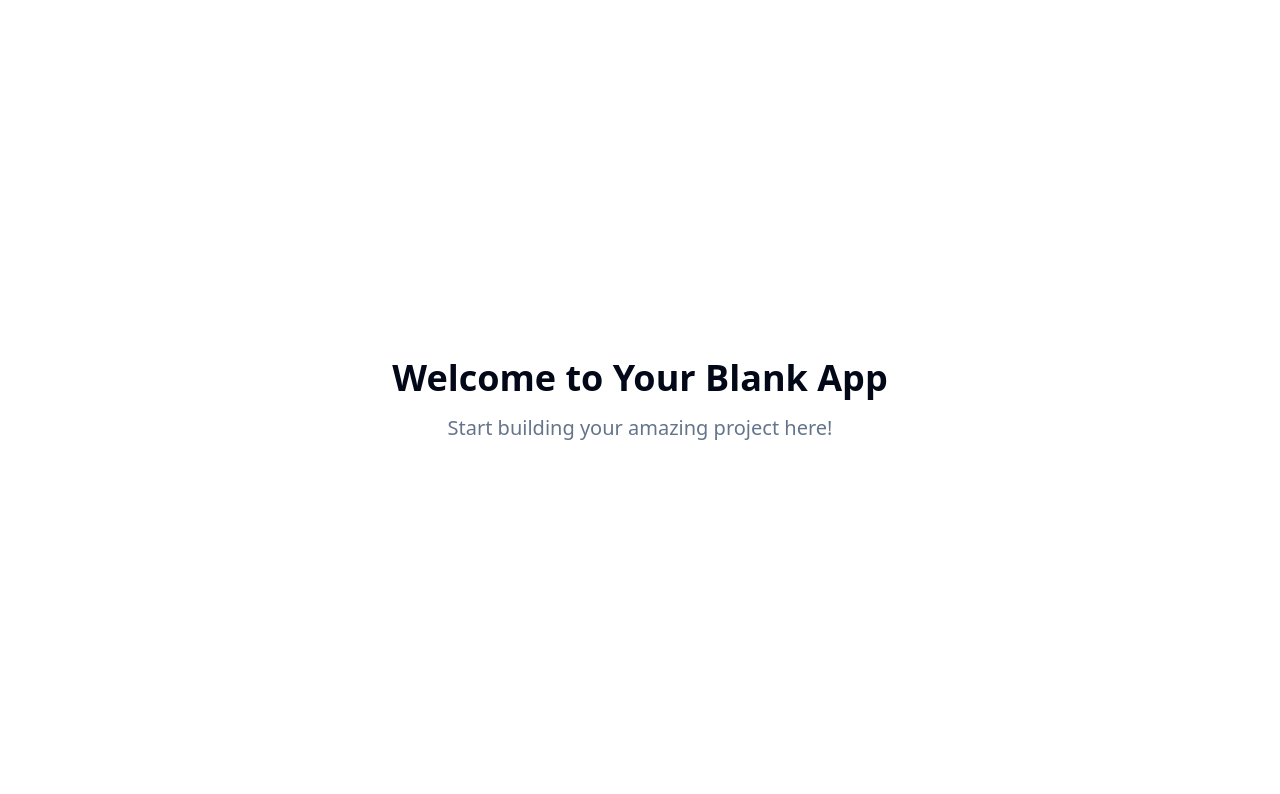
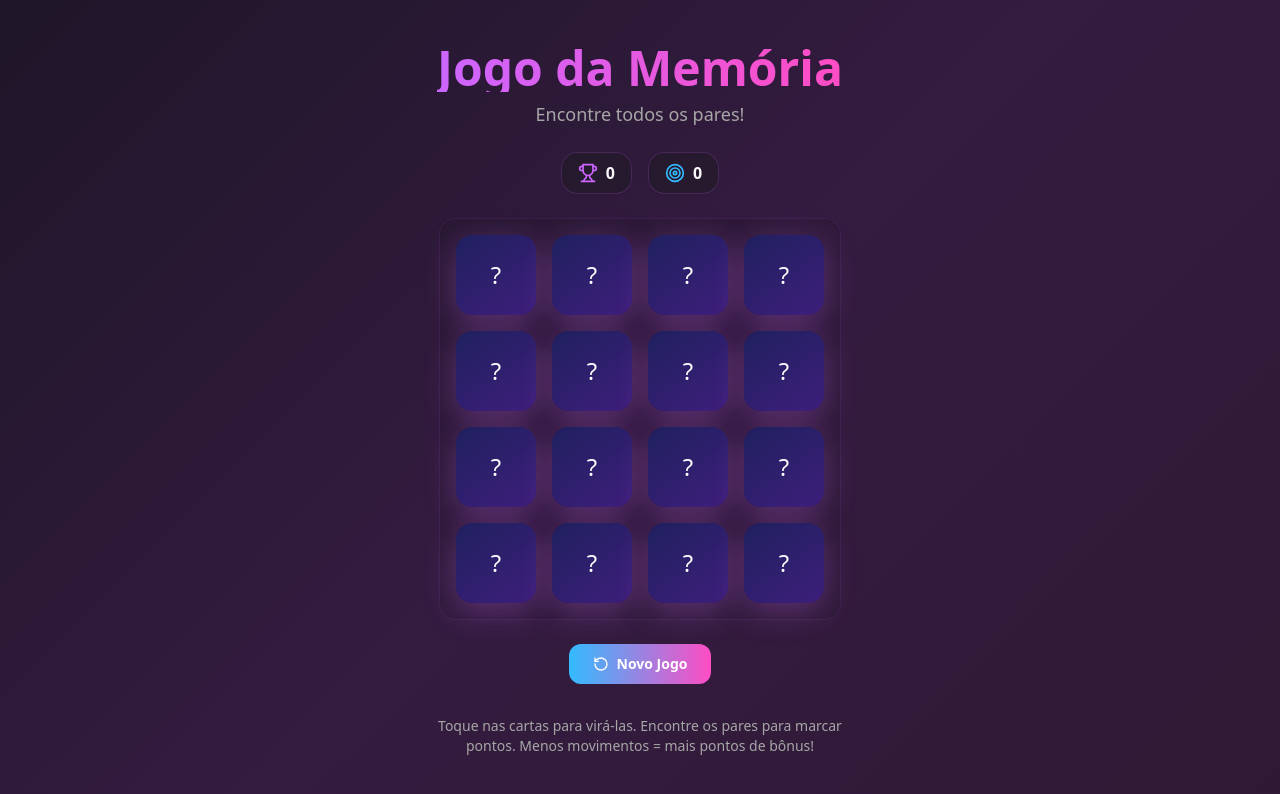
Before and after one commit to amadorbr27/memory-sparkle-game, a React (Vite) app: page / in a window 1280 px wide. Shown: the top 794 px of the page. Built offline with nearby package versions, Linux system fonts and the light colour scheme.

Commit message:
Add memory game
Create a memory game for Android with a modern and colorful interface.

```diff
--- a/index.html
+++ b/index.html
@@ -3,12 +3,12 @@
   <head>
     <meta charset="UTF-8" />
     <meta name="viewport" content="width=device-width, initial-scale=1.0" />
-    <title>memory-sparkle-game</title>
-    <meta name="description" content="Lovable Generated Project" />
+    <title>Jogo da Memória - Memory Sparkle Game</title>
+    <meta name="description" content="Jogo da memória colorido e moderno para Android. Encontre todos os pares de cartas e teste sua memória com interface vibrante e animações suaves." />
     <meta name="author" content="Lovable" />
 
-    <meta property="og:title" content="memory-sparkle-game" />
-    <meta property="og:description" content="Lovable Generated Project" />
+    <meta property="og:title" content="Jogo da Memória - Memory Sparkle Game" />
+    <meta property="og:description" content="Jogo da memória colorido e moderno para Android. Encontre todos os pares de cartas e teste sua memória com interface vibrante e animações suaves." />
     <meta property="og:type" content="website" />
     <meta property="og:image" content="https://lovable.dev/opengraph-image-p98pqg.png" />
 
--- /dev/null
+++ b/src/components/MemoryCard.tsx
@@ -0,0 +1,28 @@
+import { Card } from '@/hooks/useMemoryGame';
+
+interface MemoryCardProps {
+  card: Card;
+  onClick: (id: number) => void;
+}
+
+export const MemoryCard = ({ card, onClick }: MemoryCardProps) => {
+  const handleClick = () => {
+    onClick(card.id);
+  };
+
+  return (
+    <div
+      className={`memory-card w-16 h-16 sm:w-20 sm:h-20 ${card.isFlipped || card.isMatched ? 'card-flipped' : ''} ${card.isMatched ? 'card-matched' : ''}`}
+      onClick={handleClick}
+    >
+      <div className="card-inner">
+        <div className="card-back">
+          <span className="text-2xl">?</span>
+        </div>
+        <div className="card-front">
+          <span className="text-2xl animate-bounce-scale">{card.emoji}</span>
+        </div>
+      </div>
+    </div>
+  );
+};
--- /dev/null
+++ b/src/components/MemoryGame.tsx
@@ -0,0 +1,73 @@
+import { useMemoryGame } from '@/hooks/useMemoryGame';
+import { MemoryCard } from './MemoryCard';
+import { Button } from '@/components/ui/button';
+import { Card } from '@/components/ui/card';
+import { Trophy, RotateCcw, Target, Zap } from 'lucide-react';
+
+export const MemoryGame = () => {
+  const { cards, score, moves, gameComplete, flipCard, initializeGame } = useMemoryGame();
+
+  return (
+    <div className="game-background p-4 flex flex-col items-center justify-center min-h-screen">
+      {/* Header */}
+      <div className="text-center mb-6">
+        <h1 className="text-4xl sm:text-5xl font-bold mb-2 bg-gradient-to-r from-primary to-accent bg-clip-text text-transparent">
+          Jogo da Memória
+        </h1>
+        <p className="text-muted-foreground text-lg">
+          Encontre todos os pares!
+        </p>
+      </div>
+
+      {/* Game Stats */}
+      <div className="flex gap-4 mb-6">
+        <Card className="px-4 py-2 bg-card/50 backdrop-blur-sm border-primary/20">
+          <div className="flex items-center gap-2">
+            <Trophy className="w-5 h-5 text-primary" />
+            <span className="font-semibold">{score}</span>
+          </div>
+        </Card>
+        <Card className="px-4 py-2 bg-card/50 backdrop-blur-sm border-primary/20">
+          <div className="flex items-center gap-2">
+            <Target className="w-5 h-5 text-secondary" />
+            <span className="font-semibold">{moves}</span>
+          </div>
+        </Card>
+      </div>
+
+      {/* Game Board */}
+      <div className="grid grid-cols-4 gap-3 sm:gap-4 mb-6 p-4 bg-card/20 backdrop-blur-sm rounded-2xl border border-primary/10">
+        {cards.map((card) => (
+          <MemoryCard key={card.id} card={card} onClick={flipCard} />
+        ))}
+      </div>
+
+      {/* Controls */}
+      <div className="flex gap-4">
+        <Button
+          onClick={initializeGame}
+          variant="secondary"
+          className="flex items-center gap-2 bg-gradient-to-r from-secondary to-accent hover:from-secondary/90 hover:to-accent/90 text-white font-semibold px-6 py-3 rounded-xl transition-all duration-300 hover:scale-105 hover:shadow-lg"
+        >
+          <RotateCcw className="w-5 h-5" />
+          Novo Jogo
+        </Button>
+
+        {gameComplete && (
+          <div className="flex items-center gap-2 bg-gradient-to-r from-primary to-accent px-6 py-3 rounded-xl text-white font-semibold animate-glow-pulse">
+            <Zap className="w-5 h-5" />
+            <span>Parabéns! Você venceu!</span>
+          </div>
+        )}
+      </div>
+
+      {/* Instructions */}
+      <div className="mt-8 text-center max-w-md">
+        <p className="text-muted-foreground text-sm">
+          Toque nas cartas para virá-las. Encontre os pares para marcar pontos.
+          Menos movimentos = mais pontos de bônus!
+        </p>
+      </div>
+    </div>
+  );
+};
--- /dev/null
+++ b/src/hooks/useMemoryGame.ts
@@ -0,0 +1,104 @@
+import { useState, useCallback, useEffect } from 'react';
+
+export interface Card {
+  id: number;
+  emoji: string;
+  isFlipped: boolean;
+  isMatched: boolean;
+}
+
+const EMOJIS = ['🎮', '🚀', '⭐', '🎯', '🔥', '⚡', '🌈', '💎'];
+
+export const useMemoryGame = () => {
+  const [cards, setCards] = useState<Card[]>([]);
+  const [flippedCards, setFlippedCards] = useState<number[]>([]);
+  const [score, setScore] = useState(0);
+  const [moves, setMoves] = useState(0);
+  const [gameComplete, setGameComplete] = useState(false);
+  const [isChecking, setIsChecking] = useState(false);
+
+  const initializeGame = useCallback(() => {
+    const shuffledEmojis = [...EMOJIS, ...EMOJIS].sort(() => Math.random() - 0.5);
+    const newCards = shuffledEmojis.map((emoji, index) => ({
+      id: index,
+      emoji,
+      isFlipped: false,
+      isMatched: false,
+    }));
+
+    setCards(newCards);
+    setFlippedCards([]);
+    setScore(0);
+    setMoves(0);
+    setGameComplete(false);
+    setIsChecking(false);
+  }, []);
+
+  const flipCard = useCallback((id: number) => {
+    if (isChecking || flippedCards.length >= 2) return;
+
+    const card = cards.find(c => c.id === id);
+    if (!card || card.isFlipped || card.isMatched) return;
+
+    setCards(prev => prev.map(c =>
+      c.id === id ? { ...c, isFlipped: true } : c
+    ));
+
+    setFlippedCards(prev => [...prev, id]);
+  }, [cards, flippedCards, isChecking]);
+
+  useEffect(() => {
+    if (flippedCards.length === 2) {
+      setIsChecking(true);
+      setMoves(prev => prev + 1);
+
+      const [firstId, secondId] = flippedCards;
+      const firstCard = cards.find(c => c.id === firstId);
+      const secondCard = cards.find(c => c.id === secondId);
+
+      if (firstCard?.emoji === secondCard?.emoji) {
+        // Match found
+        setScore(prev => prev + 10);
+        setTimeout(() => {
+          setCards(prev => prev.map(c =>
+            flippedCards.includes(c.id) ? { ...c, isMatched: true } : c
+          ));
+          setFlippedCards([]);
+          setIsChecking(false);
+        }, 500);
+      } else {
+        // No match
+        setTimeout(() => {
+          setCards(prev => prev.map(c =>
+            flippedCards.includes(c.id) ? { ...c, isFlipped: false } : c
+          ));
+          setFlippedCards([]);
+          setIsChecking(false);
+        }, 1000);
+      }
+    }
+  }, [flippedCards, cards]);
+
+  useEffect(() => {
+    const matchedCards = cards.filter(c => c.isMatched);
+    if (cards.length > 0 && matchedCards.length === cards.length) {
+      setGameComplete(true);
+      const bonusPoints = Math.max(100 - moves * 2, 10);
+      setScore(prev => prev + bonusPoints);
+    }
+  }, [cards, moves]);
+
+  useEffect(() => {
+    initializeGame();
+  }, [initializeGame]);
+
+  return {
+    cards,
+    score,
+    moves,
+    gameComplete,
+    isChecking,
+    flipCard,
+    initializeGame,
+  };
+};
--- a/src/index.css
+++ b/src/index.css
@@ -8,35 +8,44 @@ All colors MUST be HSL.
 
 @layer base {
   :root {
-    --background: 0 0% 100%;
-    --foreground: 222.2 84% 4.9%;
+    --background: 270 20% 8%;
+    --foreground: 0 0% 98%;
 
-    --card: 0 0% 100%;
-    --card-foreground: 222.2 84% 4.9%;
+    --card: 270 15% 12%;
+    --card-foreground: 0 0% 98%;
 
-    --popover: 0 0% 100%;
-    --popover-foreground: 222.2 84% 4.9%;
+    --popover: 270 15% 12%;
+    --popover-foreground: 0 0% 98%;
 
-    --primary: 222.2 47.4% 11.2%;
-    --primary-foreground: 210 40% 98%;
+    --primary: 280 100% 70%;
+    --primary-foreground: 270 20% 8%;
 
-    --secondary: 210 40% 96.1%;
-    --secondary-foreground: 222.2 47.4% 11.2%;
+    --secondary: 200 100% 60%;
+    --secondary-foreground: 270 20% 8%;
 
-    --muted: 210 40% 96.1%;
-    --muted-foreground: 215.4 16.3% 46.9%;
+    --muted: 270 10% 20%;
+    --muted-foreground: 0 0% 65%;
 
-    --accent: 210 40% 96.1%;
-    --accent-foreground: 222.2 47.4% 11.2%;
+    --accent: 320 100% 65%;
+    --accent-foreground: 270 20% 8%;
 
-    --destructive: 0 84.2% 60.2%;
-    --destructive-foreground: 210 40% 98%;
+    --destructive: 0 84% 60%;
+    --destructive-foreground: 0 0% 98%;
 
-    --border: 214.3 31.8% 91.4%;
-    --input: 214.3 31.8% 91.4%;
-    --ring: 222.2 84% 4.9%;
+    --border: 270 10% 25%;
+    --input: 270 10% 20%;
+    --ring: 280 100% 70%;
 
-    --radius: 0.5rem;
+    --radius: 1rem;
+
+    /* Game specific colors */
+    --game-bg: linear-gradient(135deg, hsl(270, 30%, 12%) 0%, hsl(280, 40%, 18%) 50%, hsl(290, 35%, 15%) 100%);
+    --card-front: linear-gradient(145deg, hsl(280, 80%, 60%) 0%, hsl(320, 70%, 65%) 100%);
+    --card-back: linear-gradient(145deg, hsl(240, 50%, 25%) 0%, hsl(260, 60%, 30%) 100%);
+    --card-matched: linear-gradient(145deg, hsl(120, 60%, 50%) 0%, hsl(140, 70%, 55%) 100%);
+    --card-shadow: 0 8px 32px hsl(280, 100%, 70%, 0.3);
+    --glow-primary: 0 0 30px hsl(280, 100%, 70%, 0.5);
+    --glow-secondary: 0 0 20px hsl(320, 100%, 65%, 0.4);
 
     --sidebar-background: 0 0% 98%;
 
@@ -103,3 +112,69 @@ All colors MUST be HSL.
     @apply bg-background text-foreground;
   }
 }
+
+/* Game specific styles */
+@layer components {
+  .game-background {
+    background: var(--game-bg);
+    min-height: 100vh;
+  }
+
+  .memory-card {
+    perspective: 1000px;
+    cursor: pointer;
+  }
+
+  .card-inner {
+    position: relative;
+    width: 100%;
+    height: 100%;
+    transition: transform 0.6s;
+    transform-style: preserve-3d;
+  }
+
+  .card-flipped .card-inner {
+    transform: rotateY(180deg);
+  }
+
+  .card-front,
+  .card-back {
+    position: absolute;
+    width: 100%;
+    height: 100%;
+    backface-visibility: hidden;
+    border-radius: var(--radius);
+    display: flex;
+    align-items: center;
+    justify-content: center;
+    font-size: 2rem;
+    box-shadow: var(--card-shadow);
+  }
+
+  .card-front {
+    transform: rotateY(180deg);
+    background: var(--card-front);
+  }
+
+  .card-back {
+    background: var(--card-back);
+  }
+
+  .card-matched .card-front {
+    background: var(--card-matched);
+    box-shadow: var(--glow-primary);
+  }
+
+  .pulse-glow {
+    animation: pulse-glow 1.5s ease-in-out infinite alternate;
+  }
+
+  @keyframes pulse-glow {
+    from {
+      box-shadow: var(--card-shadow);
+    }
+    to {
+      box-shadow: var(--glow-secondary);
+    }
+  }
+}
--- a/src/pages/Index.tsx
+++ b/src/pages/Index.tsx
@@ -1,14 +1,7 @@
-// Update this page (the content is just a fallback if you fail to update the page)
+import { MemoryGame } from '@/components/MemoryGame';
 
 const Index = () => {
-  return (
-    <div className="min-h-screen flex items-center justify-center bg-background">
-      <div className="text-center">
-        <h1 className="text-4xl font-bold mb-4">Welcome to Your Blank App</h1>
-        <p className="text-xl text-muted-foreground">Start building your amazing project here!</p>
-      </div>
-    </div>
-  );
+  return <MemoryGame />;
 };
 
 export default Index;
--- a/tailwind.config.ts
+++ b/tailwind.config.ts
@@ -84,11 +84,41 @@ export default {
 					to: {
 						height: '0'
 					}
+				},
+				'flip-in': {
+					'0%': {
+						transform: 'rotateY(-90deg)'
+					},
+					'100%': {
+						transform: 'rotateY(0deg)'
+					}
+				},
+				'bounce-scale': {
+					'0%, 20%, 50%, 80%, 100%': {
+						transform: 'scale(1)'
+					},
+					'40%': {
+						transform: 'scale(1.1)'
+					},
+					'60%': {
+						transform: 'scale(1.05)'
+					}
+				},
+				'glow-pulse': {
+					'0%, 100%': {
+						boxShadow: 'var(--card-shadow)'
+					},
+					'50%': {
+						boxShadow: 'var(--glow-primary)'
+					}
 				}
 			},
 			animation: {
 				'accordion-down': 'accordion-down 0.2s ease-out',
-				'accordion-up': 'accordion-up 0.2s ease-out'
+				'accordion-up': 'accordion-up 0.2s ease-out',
+				'flip-in': 'flip-in 0.6s ease-out',
+				'bounce-scale': 'bounce-scale 0.8s ease-in-out',
+				'glow-pulse': 'glow-pulse 2s ease-in-out infinite'
 			}
 		}
 	},
```
